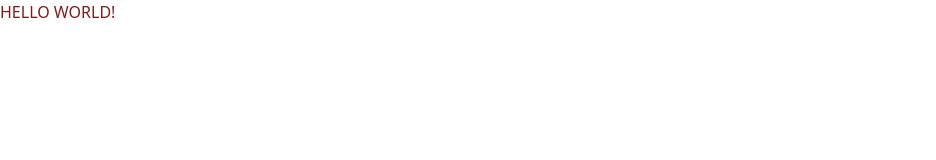
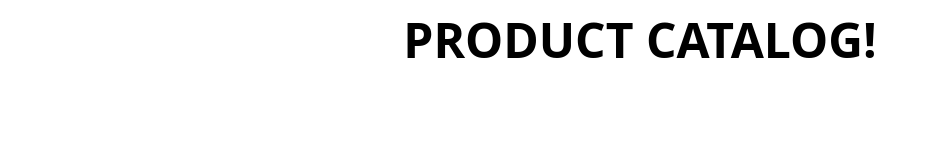
Before and after one commit to DarrionJohnson/10-27-2021-products-front, a website built with Vite: page src/index.html in a window 1280 px wide. Shown: the whole page, without its empty margins (0-936 px from the left). Built offline with nearby package versions, Linux system fonts and the light colour scheme.

Commit message:
Set up HTML in index.html.

```diff
--- a/src/index.html
+++ b/src/index.html
@@ -8,7 +8,11 @@
     <link rel="stylesheet" href="./style.css" />
   </head>
   <body>
-    <h1 class="text-red-900 uppercase">Hello World!</h1>
+    <h1 class="text-5xl uppercase font-bold text-center my-4">
+      Product Catalog!
+    </h1>
+
+    <div id="root"></div>
     <script src="./index.js" type="module"></script>
   </body>
 </html>
```
